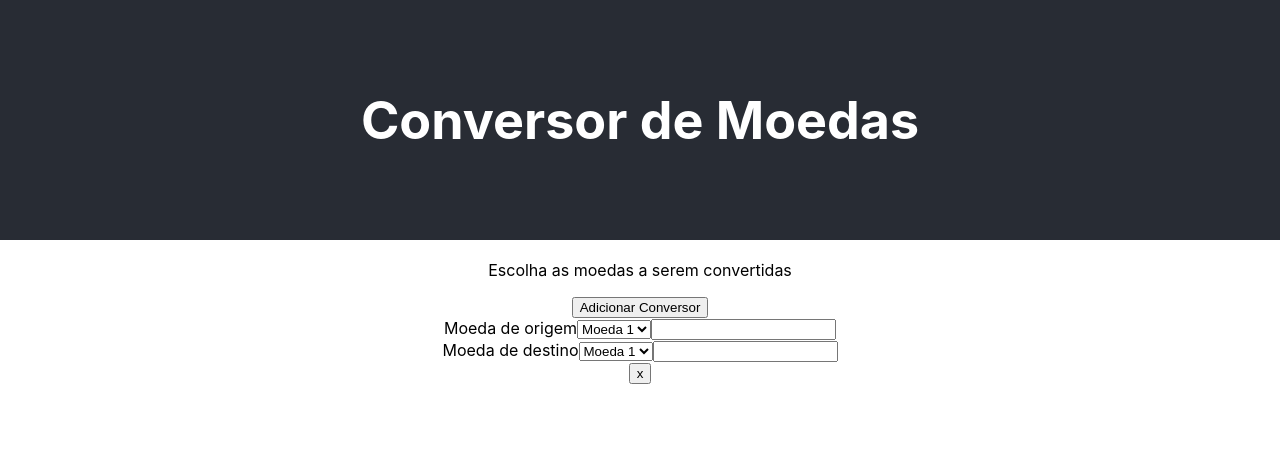
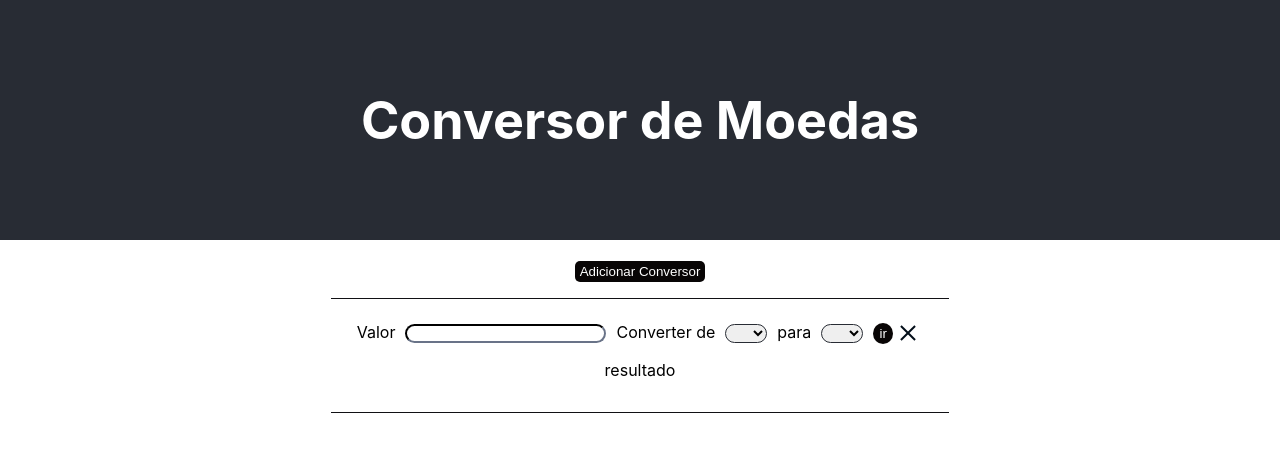
Before and after one commit to dmarostega/currency-converter-node-react-axios, a React (Create React App) app in the folder front-end/: page / in a window 1280 px wide. Both pictures are taken after a click on the button "Adicionar Conversor". Shown: the top 452 px of the page. Built offline with nearby package versions, Linux system fonts and the light colour scheme.

Commit message:
feat(boards): ajuste layout

```diff
--- a/front-end/src/App.css
+++ b/front-end/src/App.css
@@ -28,6 +28,105 @@
   color: #61dafb;
 }
 
+.App-body {
+  display: flex;
+  justify-content: center;
+  align-items: center;
+}
+
+.App-body .board {
+  border: 1px solid blue;
+}
+
+.App-button {
+  display: inline-block;
+  background-color: rgb(8, 5, 5);
+  color: white;
+  border-radius: 5px;
+  padding: 3px 5px;
+  cursor: pointer ;
+  text-decoration: none;
+  border: none;
+  box-shadow: none;
+  outline: none;
+  transition: background-color 0.2s;
+}
+
+.App-button:hover {
+  background-color: rgb(56, 64, 68);
+}
+
+.App-button.btn-red-color {
+  color: red;
+  background-color: transparent;
+}
+
+.App-button.App-button-remove > span {
+  position: relative;
+  display: inline-block;
+  width: 20px;
+  height: 20px;
+}
+
+.App-button.App-button-remove > span::before,
+.App-button.App-button-remove > span::after {
+  content: '';
+  position: absolute;
+  left: 0;
+  top: 70%;
+  /* top: calc(50%-5px); */
+  width: 100%;
+  height: 2px;
+  background-color: #020d18;
+  vertical-align: middle;
+}
+
+.App-button.App-button-remove > span::before {
+  transform: rotate(45deg);
+}
+
+.App-button.App-button-remove > span::after {
+  transform: rotate(-45deg);
+}
+
+.board-item-buttons {
+  display: inline-block;
+}
+
+input, select {
+  border-color:#282c34 ;
+  border-radius: 1em;
+}
+
+.board-items {
+  display: flex;
+  flex-direction: column;
+  justify-content: center;
+  align-items: center;
+}
+
+.board-item {
+  padding: 1em;
+  border-bottom: 1px solid  rgb(17, 17, 20);
+}
+
+.board-item:first-child {
+  border-top: 1px solid rgb(17, 17, 20);
+}
+
+.board-item > div > * {
+  padding: 0 10px;
+}
+
+button:hover {
+  background-color: #020f1a;
+}
+button:active {
+  background-color: #020d18;
+  transform: none;
+}
+
+
 @keyframes App-logo-spin {
   from {
     transform: rotate(0deg);
--- a/front-end/src/components/Board.js
+++ b/front-end/src/components/Board.js
@@ -1,5 +1,6 @@
 import { useState  } from 'react';
 import BoardItem from './BoardItem';
+import Link from './buttons/Link';
 import Button from './buttons/Button';
 
 export default function Board({id = 'null'}){
@@ -16,12 +17,11 @@ export default function Board({id = 'null'}){
 
     return (
         <div>
-            <p>Escolha as moedas a serem convertidas</p>
             <Button title="Adicionar Conversor" onclick={addBoardItem} />
 
-            <div>
+            <div className='board-items'  style={{ paddingTop: '1em' }}>
                {items.map(id => (
-                    <BoardItem key={id} id={id} onRemove={removeBoardItem} />
+                    <BoardItem key={id} id={id} onFunc={removeBoardItem} />
                 ))}
             </div>
         </div>
--- a/front-end/src/components/BoardItem.js
+++ b/front-end/src/components/BoardItem.js
@@ -1,28 +1,28 @@
-export default function BoardItem({id,onRemove}) {
-    const removerBoardItem = (id) => {
+export default function BoardItem({id, onFunc, onChange}) {
+    return (
+            <div id={id} className="board-item" >
+                <div>
+                    <label>Valor</label>
+                    <input id={`result_${id}`}/>
 
-    }
+                    <label>Converter de</label>
+                    <select>
+                    </select>
 
-    return (
-        <div className="" id={id}>
-            <div>
-                <label>Moeda de origem</label>
-                <select>
-                    <option>Moeda 1</option>
-                </select>
-                <input />
+                    <label>para</label>
+                    <select>
+                    </select>
+                    <div className='board-item-buttons'>
+                        <button className="App-button" style={{width: "20px", borderRadius: "50%"}}
+                            >ir</button>
+                        <button  className="App-button App-button-remove btn-red-color"
+                            onClick={() => onFunc(id)}
+                            ><span></span></button>
+                    </div>
+                </div>
+                <div className='board-item-result'>
+                    <p>resultado</p>
+                </div>
             </div>
-            <div>
-                <label>Moeda de destino</label>
-                <select>
-                    <option>Moeda 1</option>
-                </select>
-                <input />
-
-            </div>
-            <button
-                onClick={() => onRemove(id)}
-                >x</button>
-        </div>
     );
 }
--- a/front-end/src/components/buttons/Button.js
+++ b/front-end/src/components/buttons/Button.js
@@ -3,10 +3,10 @@
 export default function Button({title, onclick}) {
     return (
         <button
-            onClick={onclick}
-            className="p-4"
+                onClick={onclick}
+                className="App-button"
             >
-               {title}
+            {title}
             </button>
     );
 }
--- /dev/null
+++ b/front-end/src/components/buttons/Link.js
@@ -0,0 +1,13 @@
+
+
+export default function Link({title, onclick}) {
+    return (
+        // eslint-disable-next-line jsx-a11y/anchor-is-valid
+        <a  href="#"
+            onClick={onclick}
+            className="p-4 App-button"
+            >
+               {title}
+            </a>
+    );
+}
--- a/front-end/src/layouts/default.js
+++ b/front-end/src/layouts/default.js
@@ -1,7 +1,7 @@
 
 export default function DefaultLayout({children}) {
     return (
-        <div className="min-h-screen bg-gray-100 text-black p-8">
+        <div className="App-body">
             {children ?? <p>Carregando conteúdo...</p>}
         </div>
     )
```
